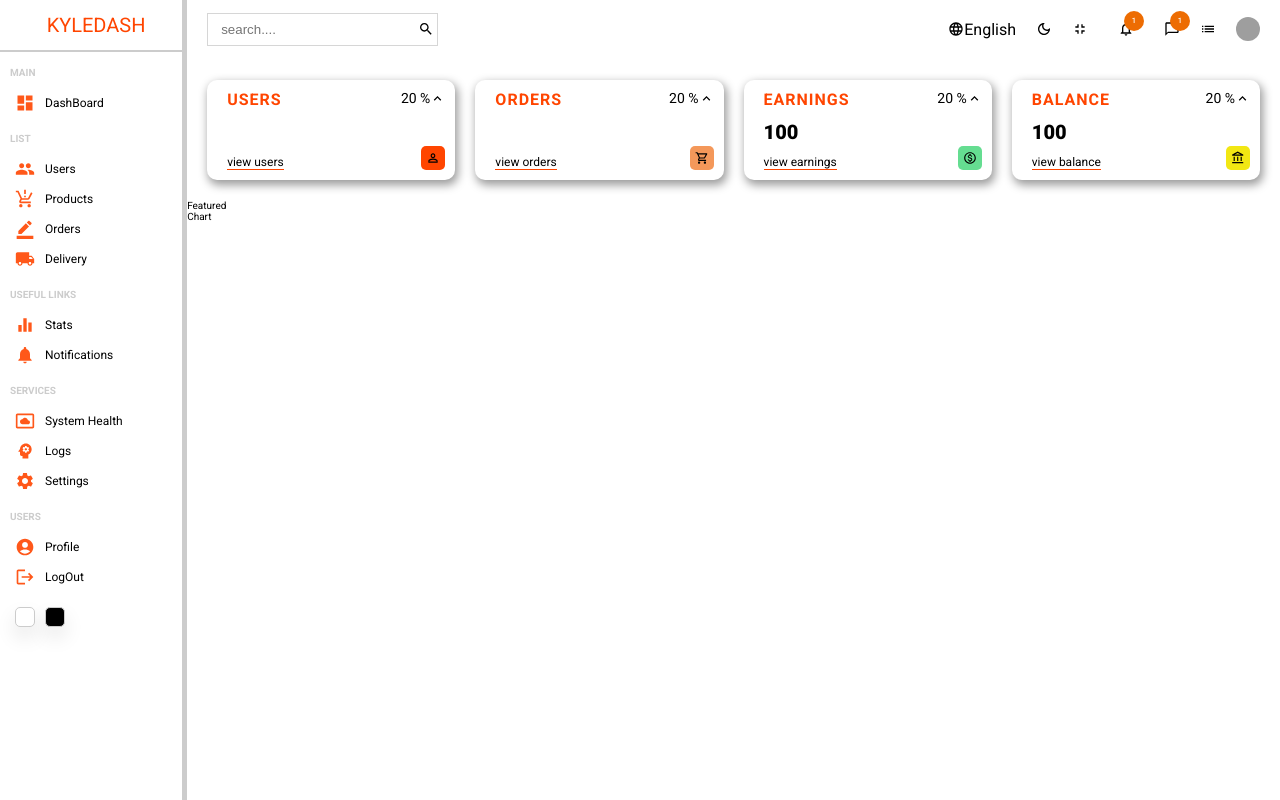
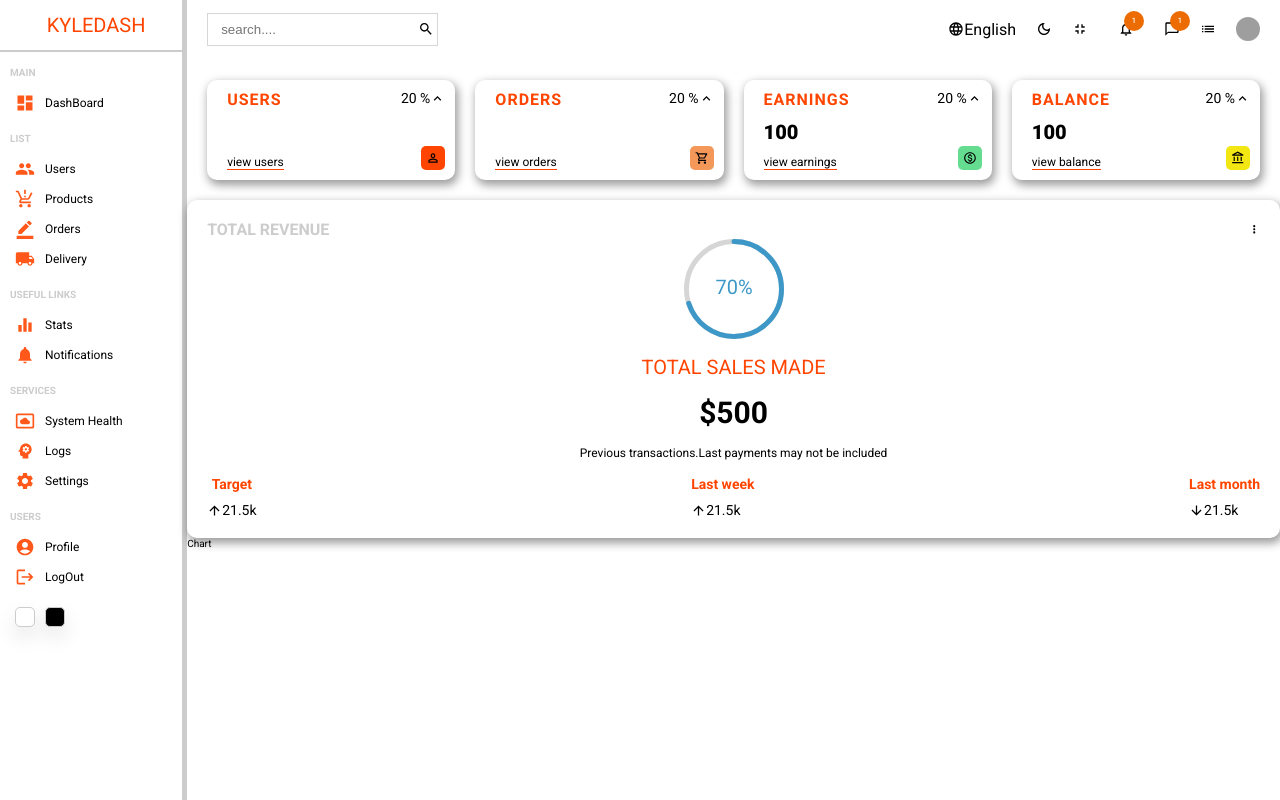
Before and after one commit to MwauStephen/DashBoard, a React (Create React App) app: page / in a window 1280 px wide. Built offline with nearby package versions, Linux system fonts and the light colour scheme; grey boxes are pictures that could not be loaded.

Commit message:
finished the feature section

```diff
--- a/src/Components/Featured/Featured.js
+++ b/src/Components/Featured/Featured.js
@@ -1,7 +1,54 @@
 import React from "react";
+import MoreVertOutlinedIcon from "@mui/icons-material/MoreVertOutlined";
+import { CircularProgressbar } from "react-circular-progressbar";
+import ArrowUpwardOutlinedIcon from "@mui/icons-material/ArrowUpwardOutlined";
+import ArrowDownwardOutlinedIcon from "@mui/icons-material/ArrowDownwardOutlined";
+import "react-circular-progressbar/dist/styles.css";
+import styles from "./Featured.module.css";
 
 const Featured = () => {
-  return <div>Featured</div>;
+  return (
+    <div className={styles.feature}>
+      <div className={styles.top}>
+        <h1 className={styles.title}>Total revenue</h1>
+        <MoreVertOutlinedIcon fontSize="small" />
+      </div>
+      <div className={styles.bottom}>
+        <div className={styles["featured-chart"]}>
+          <CircularProgressbar value={70} text="70%" strokeWidth={5} />
+        </div>
+
+        <p className={styles["featured-title"]}>Total sales made</p>
+        <p className={styles["featured-amount"]}>$500</p>
+        <p className={styles["featured-description"]}>
+          Previous transactions.Last payments may not be included
+        </p>
+        <div className={styles.summary}>
+          <div className={styles.item}>
+            <h3 className={styles["item-title"]}>Target</h3>
+            <div className={styles["item-result"]}>
+              <ArrowUpwardOutlinedIcon />
+              <p className={styles["item-amount"]}>21.5k</p>
+            </div>
+          </div>
+          <div className={styles.item}>
+            <h3 className={styles["item-title"]}>Last week</h3>
+            <div className={styles["item-result"]}>
+              <ArrowUpwardOutlinedIcon />
+              <p className={styles["item-amount"]}>21.5k</p>
+            </div>
+          </div>
+          <div className={styles.item}>
+            <h3 className={styles["item-title"]}>Last month</h3>
+            <div className={styles["item-result"]}>
+              <ArrowDownwardOutlinedIcon />
+              <p className={styles["item-amount"]}>21.5k</p>
+            </div>
+          </div>
+        </div>
+      </div>
+    </div>
+  );
 };
 
 export default Featured;
--- a/src/Components/Featured/Featured.module.css
+++ b/src/Components/Featured/Featured.module.css
@@ -0,0 +1,68 @@
+.feature {
+  flex: 2;
+  padding: 2rem;
+  box-shadow: 0.2rem 0.4rem 1rem 0.1rem rgba(0, 0, 0, 0.4);
+  border-radius: 1rem;
+}
+
+.top {
+  display: flex;
+  align-items: center;
+  justify-content: space-between;
+}
+.title {
+  color: #ccc;
+  font-size: 1.6rem;
+  text-transform: uppercase;
+}
+.bottom {
+  display: flex;
+  flex-direction: column;
+  align-items: center;
+  justify-content: center;
+  gap: 1.6rem;
+}
+
+.featured-chart {
+  width: 10rem;
+  height: 10rem;
+}
+.featured-amount {
+  font-size: 3rem;
+  font-weight: 600;
+}
+.featured-title {
+  font-size: 2rem;
+  font-weight: 400;
+  text-transform: uppercase;
+  color: #ff4500;
+}
+.featured-description {
+  font-size: 1.2rem;
+  font-weight: 400;
+}
+.summary {
+  display: flex;
+  align-items: center;
+  justify-content: space-between;
+  width: 100%;
+}
+.item {
+  text-align: center;
+}
+.item-title {
+  font-size: 1.4rem;
+  color: #ff4500;
+}
+.item-result {
+  font-size: 1.4rem;
+  display: flex;
+  align-items: center;
+  margin-top: 1rem;
+}
+.positive {
+  color: green;
+}
+.negative {
+  color: red;
+}
```
